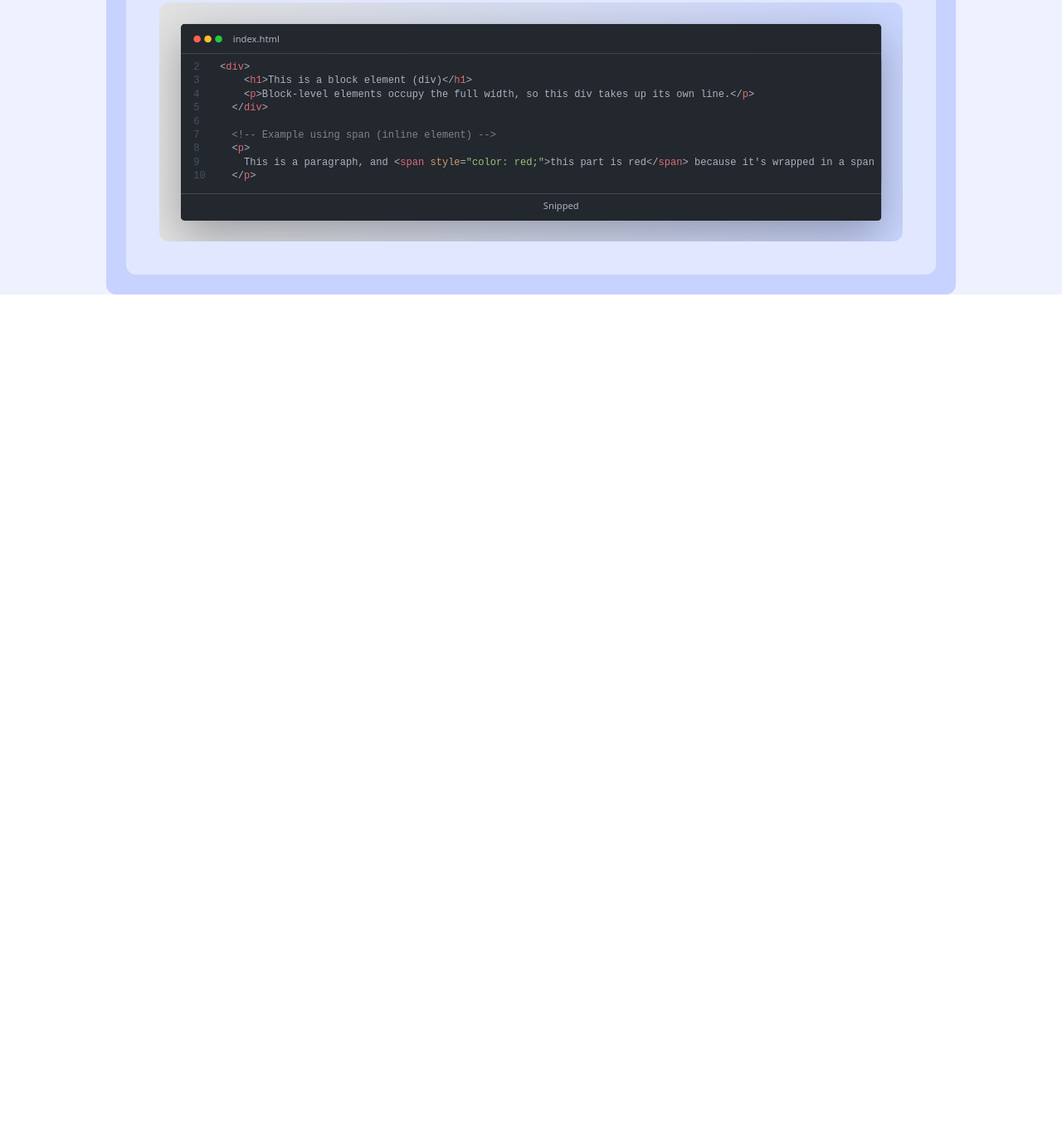
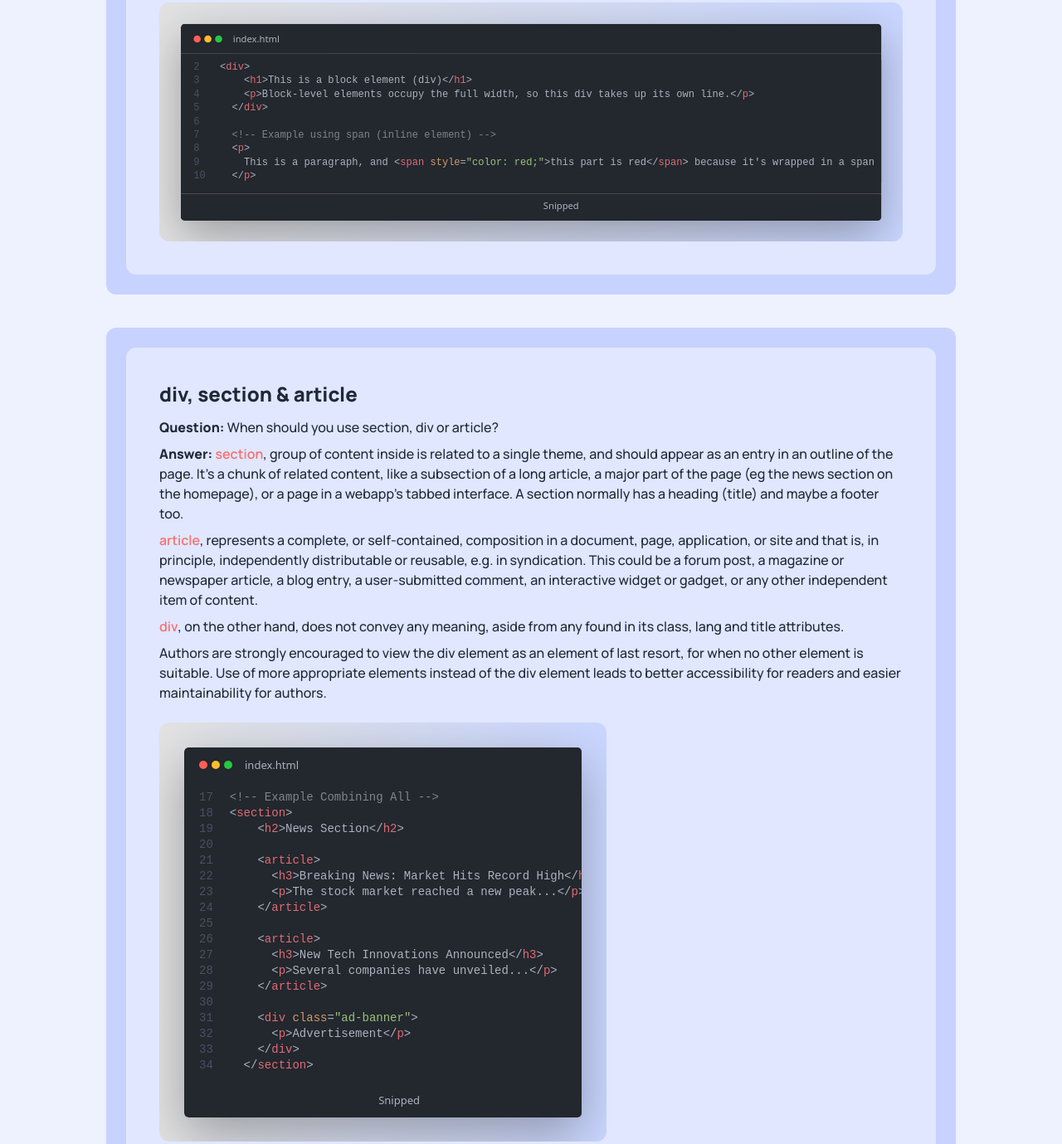
Before and after one commit to IftekarRahmanRuhit/FtontendQ, a plain HTML site: page index.html in a window 1280 px wide. Shown: the part 5695-7074 px from the top of the page at 83% size. Before the commit the page ends 6050 px from the top, so only its background shows below. Drawn offline with nearby package versions, Linux system fonts and the light colour scheme.

Commit message:
added more question

```diff
--- a/index.html
+++ b/index.html
@@ -216,6 +216,21 @@
             </div>
           </div>
 
+          <div class="mt-10 bg-indigo-200 p-6 rounded-xl">
+            <div class="bg-indigo-100 p-10 rounded-xl">
+              <p class="text-2xl font-extrabold mb-3">div, section & article</p>
+              <p class="font-medium mb-2"><span class="font-extrabold">Question:</span> When should you use section, div or article?</p>
+              <p class="font-medium "><span class="font-extrabold">Answer:</span> <span class="text-red-400 font-semibold">section</span>, group of content inside is related to a single theme, and should appear as an entry in an outline of the page. It’s a chunk of related content, like a subsection of a long article, a major part of the page (eg the news section on the homepage), or a page in a webapp’s tabbed interface. A section normally has a heading (title) and maybe a footer too.
+                <p class="mt-2 font-medium"> <span class="text-red-400 font-semibold">article</span>, represents a complete, or self-contained, composition in a document, page, application, or site and that is, in principle, independently distributable or reusable, e.g. in syndication. This could be a forum post, a magazine or newspaper article, a blog entry, a user-submitted comment, an interactive widget or gadget, or any other independent item of content.</p>
+                <p class="mt-2 font-medium"> <span class="text-red-400 font-semibold">div</span>, on the other hand, does not convey any meaning, aside from any found in its class, lang and title attributes.</p>
+                <p class="mt-2 font-medium">Authors are strongly encouraged to view the div element as an element of last resort, for when no other element is suitable. Use of more appropriate elements instead of the div element leads to better accessibility for readers and easier maintainability for authors.</p>
+              </p>
+              <div class=" mt-6">
+                <img class="rounded-xl" src="./images/article section div.svg" alt="">
+              </div>
+            </div>
+          </div>
+
 
 
 
```
Also changed, not shown: images/article section div.svg (added).
